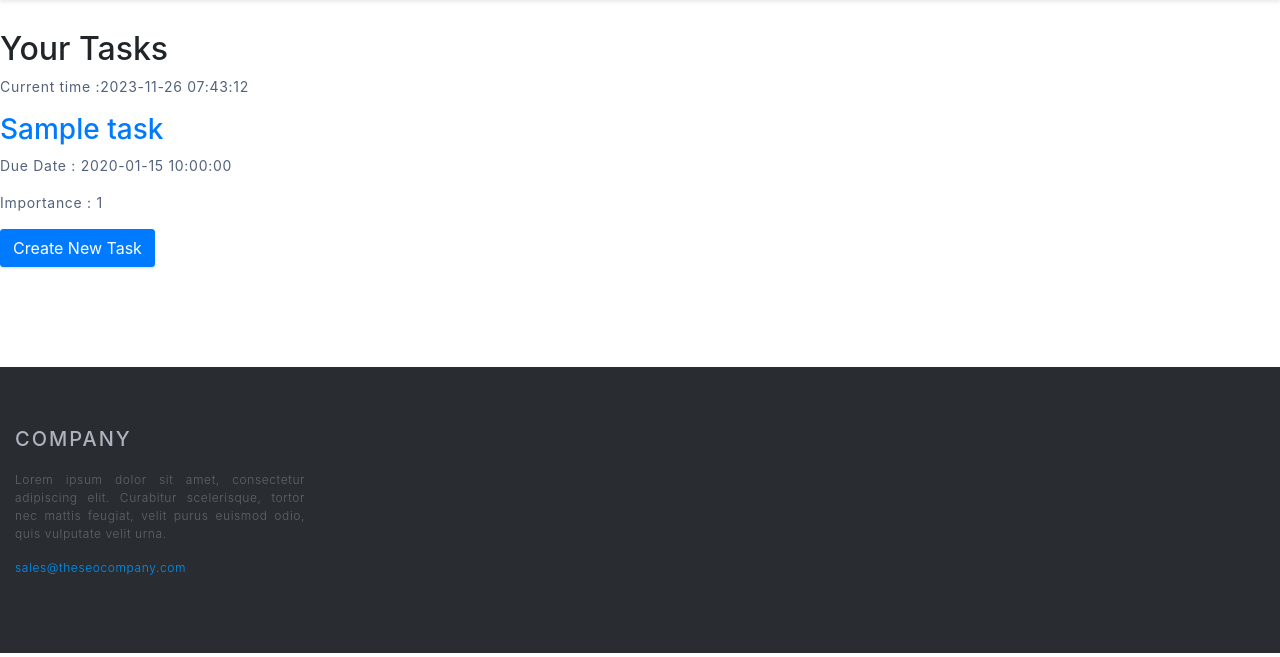
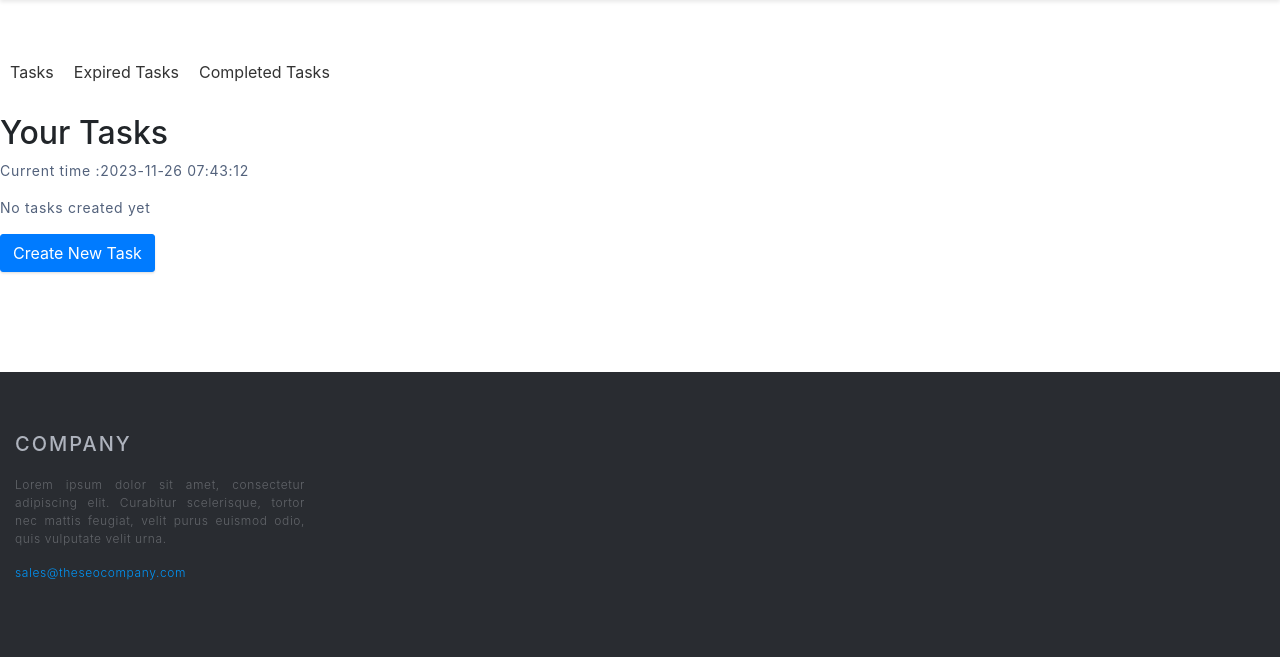
Before and after one commit to Just-Mike4/TaskIngenium, a Flask app: page /tasks in a window 1280 px wide. Shown: the part 70-727 px from the top of the page. Run offline with Flask 3, Linux system fonts and the light colour scheme; a user stored in the database is signed in; tables that the repository leaves empty hold one stand-in row (values such as "Sample post"); some libraries are stand-ins or nearby versions.

Commit message:
Made the completed and expired and encounted and solved issues with task_secret

```diff
--- a/TaskApp/static/css/main.css
+++ b/TaskApp/static/css/main.css
@@ -499,3 +499,25 @@ footer small {
 		margin-left: 10px;
 	}
 }
+
+/* TaskNav */
+.navigation{
+	display: flex;
+	justify-self: space-around;
+	margin: 20px 0;
+}
+.navigation a{
+	text-decoration: none;
+	color: #333;
+	padding: 10px;
+	border-radius: 5px;
+}
+.navigation a:hover{
+	background-color: #eee;
+}
+.checkbox{
+	cursor: pointer;
+}
+.tasklist{
+	padding: 30px;
+}
--- a/TaskApp/static/js/main.js
+++ b/TaskApp/static/js/main.js
@@ -19,3 +19,57 @@ function updateDateTime() {
 
   // Update the date and time every second
   setInterval(updateDateTime, 1000);
+
+// Function to adjust views
+  function fetchTasksByView(view) {
+    fetch(`/tasks/${view}`)
+        .then(response => response.json())
+        .then(data => {
+            // Clear existing tasks
+            const taskContainer = document.getElementById('taskContainer');
+            taskContainer.innerHTML = '';
+
+            // Render tasks for the selected view
+            data.tasks.forEach(task => renderTask(task, taskContainer));
+        })
+        .catch(error => console.error('Error fetching tasks:', error));
+}
+
+
+// Add an event listener to the checkboxes
+document.addEventListener('DOMContentLoaded', function() {
+  let checkboxes = document.querySelectorAll('.checkbox');
+
+  checkboxes.forEach(function(checkbox) {
+      checkbox.addEventListener('change', function() {
+          let taskSecret = this.getAttribute('data-task-secret');
+          updateTaskCompletion(taskSecret, this.checked);
+      });
+  });
+});
+
+// Function to send a POST request to update task completion
+function updateTaskCompletion(taskSecret, completed) {
+  fetch(`/tasks/complete/${taskSecret}`, {
+      method: 'POST',
+      headers: {
+          'Content-Type': 'application/json',
+      },
+      body: JSON.stringify({
+          completed: completed,
+      }),
+  })
+  .then(response => {
+      if (!response.ok) {
+          throw new Error('Network response was not ok');
+      }
+      return response.json();
+  })
+  .then(data => {
+      // Handle the response if needed
+      console.log(data);
+  })
+  .catch(error => {
+      console.error('There was a problem with the fetch operation:', error);
+  });
+}
--- a/TaskApp/tasks/routes.py
+++ b/TaskApp/tasks/routes.py
@@ -1,4 +1,4 @@
-from flask import Blueprint, render_template, url_for, redirect, flash, abort, request
+from flask import Blueprint, render_template, url_for, redirect, flash, abort, request, jsonify
 from TaskApp import db
 from TaskApp.tasks.forms import TaskForm
 from flask_login import login_required, current_user
@@ -12,7 +12,9 @@ tasks=Blueprint('tasks', __name__)
 @tasks.route("/tasks")
 @login_required
 def task_list():
-    tasks = Task.query.filter_by(user_id=current_user.id).order_by(Task.due_date.desc()).all()
+    tasks = Task.query.filter_by(user_id=current_user.id)
+    tasks=tasks.filter(Task.due_date > datetime.now() ).filter( Task.completed == False).order_by(Task.due_date.desc()).all()
+
     formatted_tasks = [{'title': task.title,
                         'due_date': task.due_date,
                         "task_secret":task.task_secret,
@@ -20,12 +22,56 @@ def task_list():
                         } for task in tasks]
     return render_template("tasks.html", tasks=formatted_tasks, title="Task List")
 
+# New route to get tasks for a specific view (e.g., "tasks", "expired", "completed")
+@tasks.route("/tasks/<view>")
+@login_required
+def get_tasks_by_view(view):
+    task = Task.query.filter_by(task_secret=view).first()
+    if task:
+        formatted_task = {'title': task.title,
+                        'description': task.description,
+                        'importance': task.importance,
+                        'due_date': task.due_date.strftime('%Y-%m-%d %H:%M'),
+                        "task_secret":task.task_secret
+                        }
+        return render_template('task.html', task=formatted_task, title="Task")
+
+    tasks_query = Task.query.filter_by(user_id=current_user.id)
+
+    if view == "expired":
+        tasks_query = tasks_query.filter(Task.due_date < datetime.now()).filter(Task.completed != True)
+    elif view == "completed":
+        tasks_query = tasks_query.filter(Task.completed == True).filter(Task.due_date < datetime.now())
+
+    tasks = tasks_query.order_by(Task.due_date.desc()).all()
+
+    formatted_tasks = [{'title': task.title,
+                        'due_date': task.due_date,
+                        'task_secret': task.task_secret,
+                        'importance': task.importance
+                        } for task in tasks]
+
+    return render_template("tasks.html", tasks=formatted_tasks, title="Task List")
+
+# Route to handle checkbox and completed tasks
+@tasks.route("/tasks/complete/<task_secret>", methods=["POST"])
+@login_required
+def complete_task(task_secret):
+    task = Task.query.filter_by(task_secret=task_secret, user_id=current_user.id).first_or_404()
+
+    # Toggle the 'completed' field
+    task.completed = not task.completed
+
+    db.session.commit()
+
+    return redirect(url_for('tasks.task_list'))
 
 # Route to display the specific task and the information retated to it
 @tasks.route('/tasks/<task_secret>')
 @login_required
 def task(task_secret):
     task = Task.query.filter_by(task_secret=task_secret).first()
+
     formatted_task = {'title': task.title,
                       'description': task.description,
                       'importance': task.importance,
@@ -45,7 +91,8 @@ def create_task():
                   due_date=form.due_date.data,
                   importance=form.importance.data,
                   user_id=current_user.id,
-                  task_secret= secrets.token_hex(20)
+                  task_secret= secrets.token_hex(20),
+                  completed=False
                   )
         db.session.add(task)
         db.session.commit()
--- a/TaskApp/templates/tasks.html
+++ b/TaskApp/templates/tasks.html
@@ -3,6 +3,13 @@
 
 <!-- Div Section for task list -->
 <div class="content-section">
+    <div class="navigation">
+
+        <a href="/tasks" onclick="showTasks()"> Tasks</a>
+        <a href="/tasks/expired" onclick="showExpiredTasks()">Expired Tasks</a>
+        <a href="/tasks/completed" onclick="showCompletedTasks()">Completed Tasks</a>
+
+    </div>
 
         <h2>Your Tasks</h2>
 
@@ -16,17 +23,23 @@
         <a href="{{ url_for('tasks.create_task') }}" class="btn btn-primary">Create New Task</a>
         {% else %}
         <!-- Lists of users task -->
-        <ul>
+        <ol>
+
             {% for task in tasks %}
-                <li>
-                    <li>
+            <li>
+                <article class="tasklist">
+                    <div id="taskContainer">
                         <h3><a href="{{ url_for('tasks.task', task_secret=task.task_secret) }}" class="task-title">{{ task.title }}</a></h3>
-                        <p class="task-due_date"> Due Date : {{ task.due_date }}</p>
-                        <p class="task-importance">Importance : {{ task.importance }}</p>
-                    </li>
-                </li>
+                        <input type="checkbox" class="checkbox" data-task-secret="{{ task.task_secret }}">
+                            <p class="task-due_date"> Due Date : {{ task.due_date }}</p>
+                            <p class="task-importance">Importance : {{ task.importance }}</p>
+                    </div>
+                </article>
+            </li>
+
+
             {% endfor %}
-        </ul>
+        </ol>
         <a href="{{ url_for('tasks.create_task') }}" class="btn btn-primary">Create New Task</a>
 
         {% endif %}
--- a/TaskApp/users/routes.py
+++ b/TaskApp/users/routes.py
@@ -57,7 +57,7 @@ def account():
          current_user.email = form.email.data
          db.session.commit()
          flash('Your Account Has Been Updated!', 'success')
-         return redirect(url_for('user.account'))
+         return redirect(url_for('users.account'))
 
      elif request.method== 'GET':
          form.username.data= current_user.username
```
Also changed, not shown: TaskApp/models.py (+10 -0 lines), instance/Task.db.
